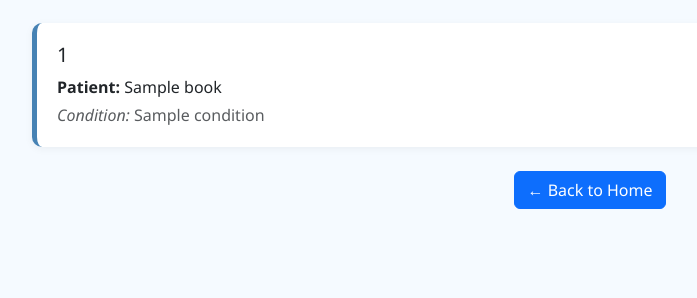
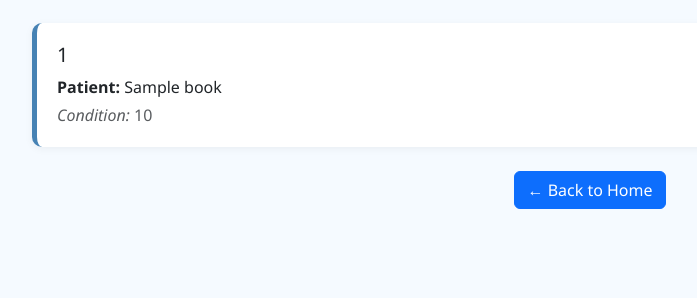
Before and after one commit to sp-mujuni/NeuroSim, a Flask app: template templates/books.html in a window 1280 px wide. Shown: the part 228-526 px from the top of the page, without its empty margins (50-747 px from the left). Run offline with Flask 3, Linux system fonts and the light colour scheme; the template is opened without the code that fills it: most values are stand-ins (such as "Sample title", 1, 10 or a date in 2020).

Commit message:
Update book condition display in books.html to use book_balance_final

```diff
--- a/templates/books.html
+++ b/templates/books.html
@@ -40,7 +40,7 @@
       <div class="book-card bg-white">
         <h5>{{ book.book_id }}</h5>
         <p class="mb-1"><strong>Patient:</strong> {{ book.name }}</p>
-        <p class="text-muted mb-0"><em>Condition:</em> {{ book.condition }}</p>
+        <p class="text-muted mb-0"><em>Condition:</em> {{ book.book_balance_final }}</p>
       </div>
       {% endfor %}
     {% else %}
```
